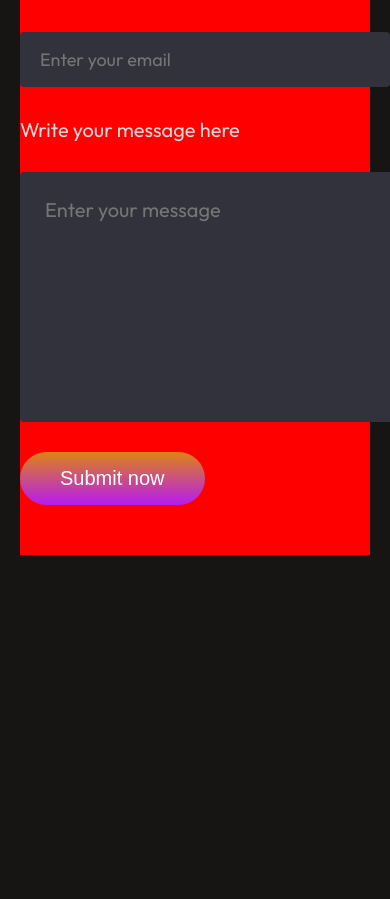
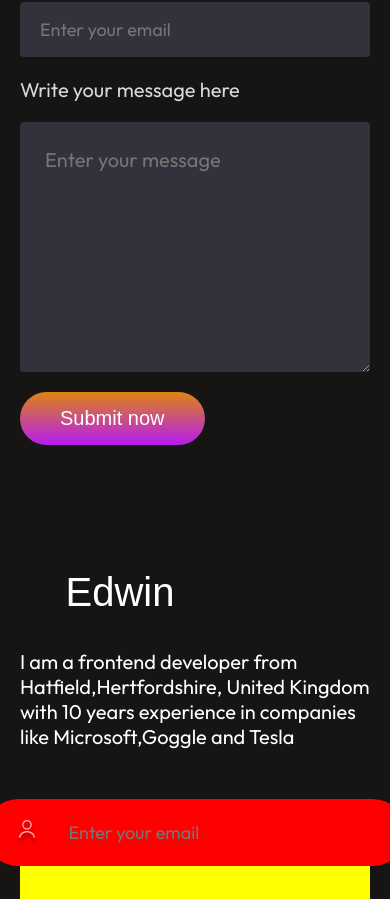
Before and after one commit to KipletingEdwin/kipleting-edwin-portfolio, a React (Vite) app: page / in a window 390 px wide. Shown: the part 6425-7324 px from the top of the page. Before the commit the page ends 6980 px from the top, so only its background shows below. Built offline with nearby package versions, Linux system fonts and the light colour scheme.

Commit message:
fix bugs in Contact container

```diff
--- a/src/App.jsx
+++ b/src/App.jsx
@@ -16,7 +16,7 @@ const App = () => {
       <Services />
       <MyWork />
       <Contact />
-      {/* <Footer /> */}
+      <Footer />
     </div>
   );
 };
--- a/src/Components/Contact/Contact.css
+++ b/src/Components/Contact/Contact.css
@@ -87,6 +87,7 @@
     color: #A0A0A0;
     font-family: Outfit;
     font-size: 20px;
+    box-sizing: border-box;
 }
 
 .contact-right textarea{
@@ -98,6 +99,7 @@
     color: #A0A0A0;
     font-family: Outfit;
     font-size: 20px;
+    box-sizing: border-box;
 }
 
 .contact-submit{
@@ -122,7 +124,6 @@
         gap: 50px;
         margin: 50px 20px;
         align-items: start;
-        /* background-color: red; */
     }
 
     .contact-title h1{
@@ -138,7 +139,6 @@
 
     .contact-section{
         flex-direction: column;
-        background-color: orange;
         width: 100%;
     }
 
@@ -160,7 +160,7 @@
     }
 
     .contact-right{
-        background-color: red;
+        gap: 20px;
     }
 
     .contact-right label{
@@ -174,7 +174,7 @@
     }
 
     .contact-right textarea{
-        width: 95%;
+        width: 100%;
         font-size: 20px;
     }
 
--- a/src/Components/Footer/Footer.css
+++ b/src/Components/Footer/Footer.css
@@ -71,7 +71,8 @@
 
 @media (max-width: 768px){
     .footer{
-        margin: 50px 70px;
+        margin: 50px 20px;
+        /* background-color: red; */
     }
 
     .footer-top{
@@ -85,6 +86,16 @@
         margin-bottom: 50px;
     }
 
+    .footer-top-right{
+        display: flex;
+        flex-direction: column;
+        background-color: yellow;
+    }
+
+    .footer-email-input{
+        background-color: red;
+    }
+
 
 
 
```
